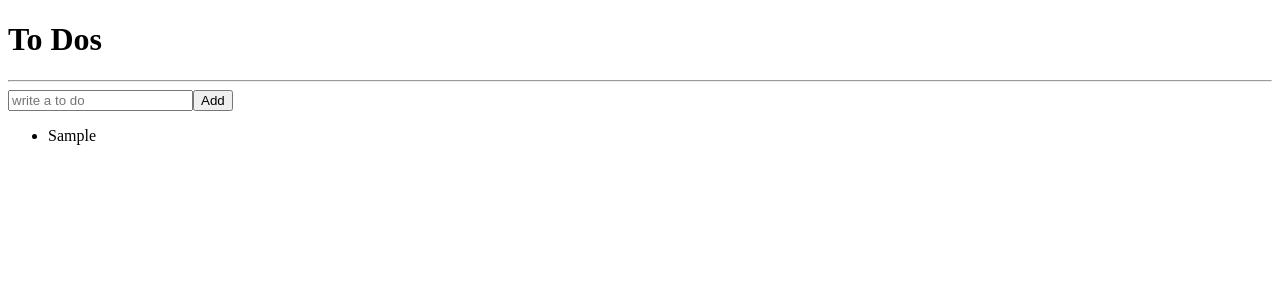
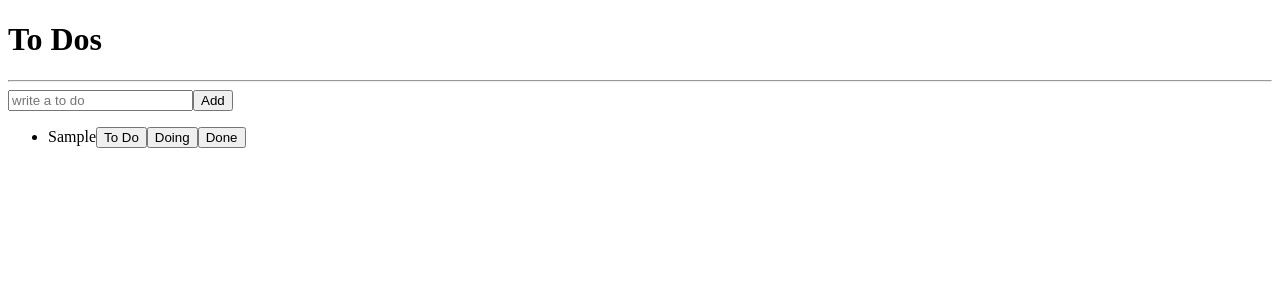
Before and after one commit to kamja44/todolistWihReact, a React (Create React App) app: page / in a window 1280 px wide. Both pictures are taken after typing "Sample" into the empty fields and a click on the button "Add". Shown: the top 300 px of the page. Built offline with nearby package versions, Linux system fonts and the light colour scheme.

Commit message:
refactoring code

```diff
--- /dev/null
+++ b/src/components/CreateToDo.tsx
@@ -0,0 +1,33 @@
+import { useForm } from "react-hook-form";
+import { useSetRecoilState } from "recoil";
+import { toDoState } from "./atoms";
+interface IForm {
+  toDo: string;
+  category: "TO_DO" | "DOING" | "DONE";
+}
+function CreateToDo() {
+  const { register, handleSubmit, setValue } = useForm<IForm>();
+  // 모든 기능은 useForm()을 호출한 객체에서 나온다
+  const setToDos = useSetRecoilState(toDoState);
+  const onSubmit = ({ toDo }: IForm) => {
+    // onSubmit 함수는 사용자가 직접 호출한다.
+    setToDos((oldToDos) => [
+      { text: toDo, category: "TO_DO", id: Date.now() },
+      ...oldToDos,
+    ]);
+    setValue("toDo", "");
+  };
+  return (
+    <form onSubmit={handleSubmit(onSubmit)}>
+      <input
+        {...register("toDo", {
+          required: "Please write a To Do",
+        })}
+        placeholder="write a to do"
+      />
+      {/* register에서 등록한 input의 이름은 toDo가 그대로 onSubmit 함수의 data({toDo})에 들어간다. */}
+      <button>Add</button>
+    </form>
+  );
+}
+export default CreateToDo;
--- /dev/null
+++ b/src/components/ToDo.tsx
@@ -0,0 +1,13 @@
+import { IToDo } from "./atoms";
+
+function ToDo({ text }: IToDo) {
+  return (
+    <li>
+      <span>{text}</span>
+      <button>To Do</button>
+      <button>Doing</button>
+      <button>Done</button>
+    </li>
+  );
+}
+export default ToDo;
--- a/src/components/ToDoList.tsx
+++ b/src/components/ToDoList.tsx
@@ -1,58 +1,17 @@
-import { useState } from "react";
-import { useForm } from "react-hook-form";
-import {
-  atom,
-  useRecoilState,
-  useRecoilValue,
-  useSetRecoilState,
-} from "recoil";
-
-interface IForm {
-  toDo: string;
-  category: "TO_DO" | "DOING" | "DONE";
-}
-interface IToDo {
-  text: string;
-  id: number;
-  category: "TO_DO" | "DOING" | "DONE";
-}
-
-const toDoState = atom<IToDo[]>({
-  key: "toDo",
-  default: [],
-});
+import { useRecoilValue } from "recoil";
+import { toDoState } from "./atoms";
+import CreateToDo from "./CreateToDo";
+import ToDo from "./ToDo";
 
 function ToDoList() {
-  const [toDos, setToDos] = useRecoilState(toDoState);
-  const { register, handleSubmit, setValue } = useForm<IForm>(); // 모든 기능은 useForm()을 호출한 객체에서 나온다
-  const onSubmit = ({ toDo }: IForm) => {
-    // onSubmit 함수는 사용자가 직접 호출한다.
-    setToDos((oldToDos) => [
-      { text: toDo, category: "TO_DO", id: Date.now() },
-      ...oldToDos,
-    ]);
-    setValue("toDo", "");
-  };
+  const toDos = useRecoilValue(toDoState);
 
   return (
     <div>
       <h1>To Dos</h1>
       <hr />
-      <form onSubmit={handleSubmit(onSubmit)}>
-        <input
-          {...register("toDo", {
-            required: "Please write a To Do",
-          })}
-          placeholder="write a to do"
-        />
-        {/* register에서 등록한 input의 이름은 toDo가 그대로 onSubmit 함수의 data({toDo})에 들어간다. */}
-        <button>Add</button>
-      </form>
-      <ul>
-        {toDos.map((toDo) => (
-          <li key={toDo.id}>{toDo.text}</li>
-        ))}
-      </ul>
+      <CreateToDo />
+      <ul>{toDos.map((toDo) => <ToDo key={toDo.id} {...toDo} />).reverse()}</ul>
     </div>
   );
 }
--- /dev/null
+++ b/src/components/atoms.tsx
@@ -0,0 +1,12 @@
+import { atom } from "recoil";
+
+export interface IToDo {
+  text: string;
+  id: number;
+  category: "TO_DO" | "DOING" | "DONE";
+}
+
+export const toDoState = atom<IToDo[]>({
+  key: "toDo",
+  default: [],
+});
```
